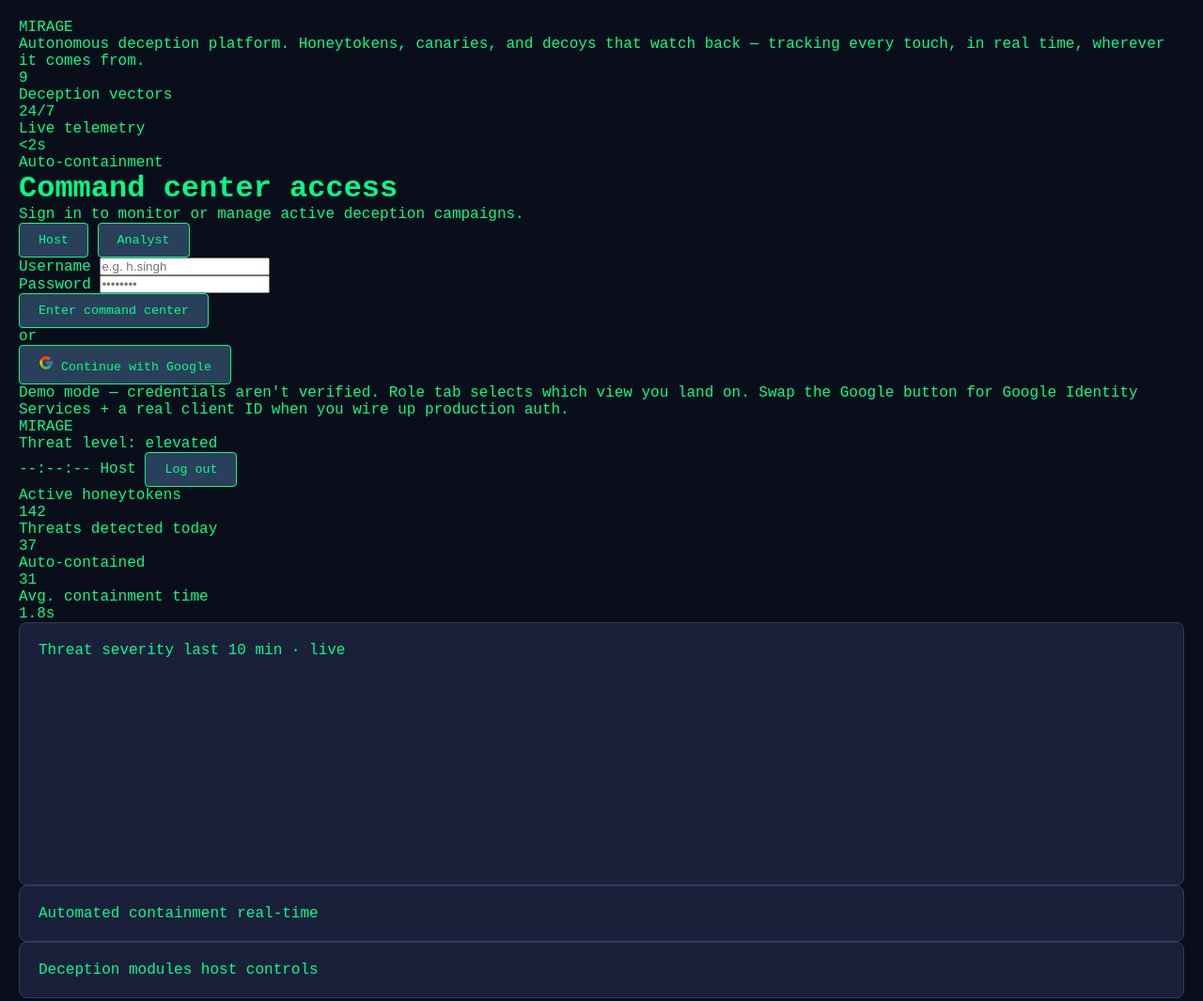
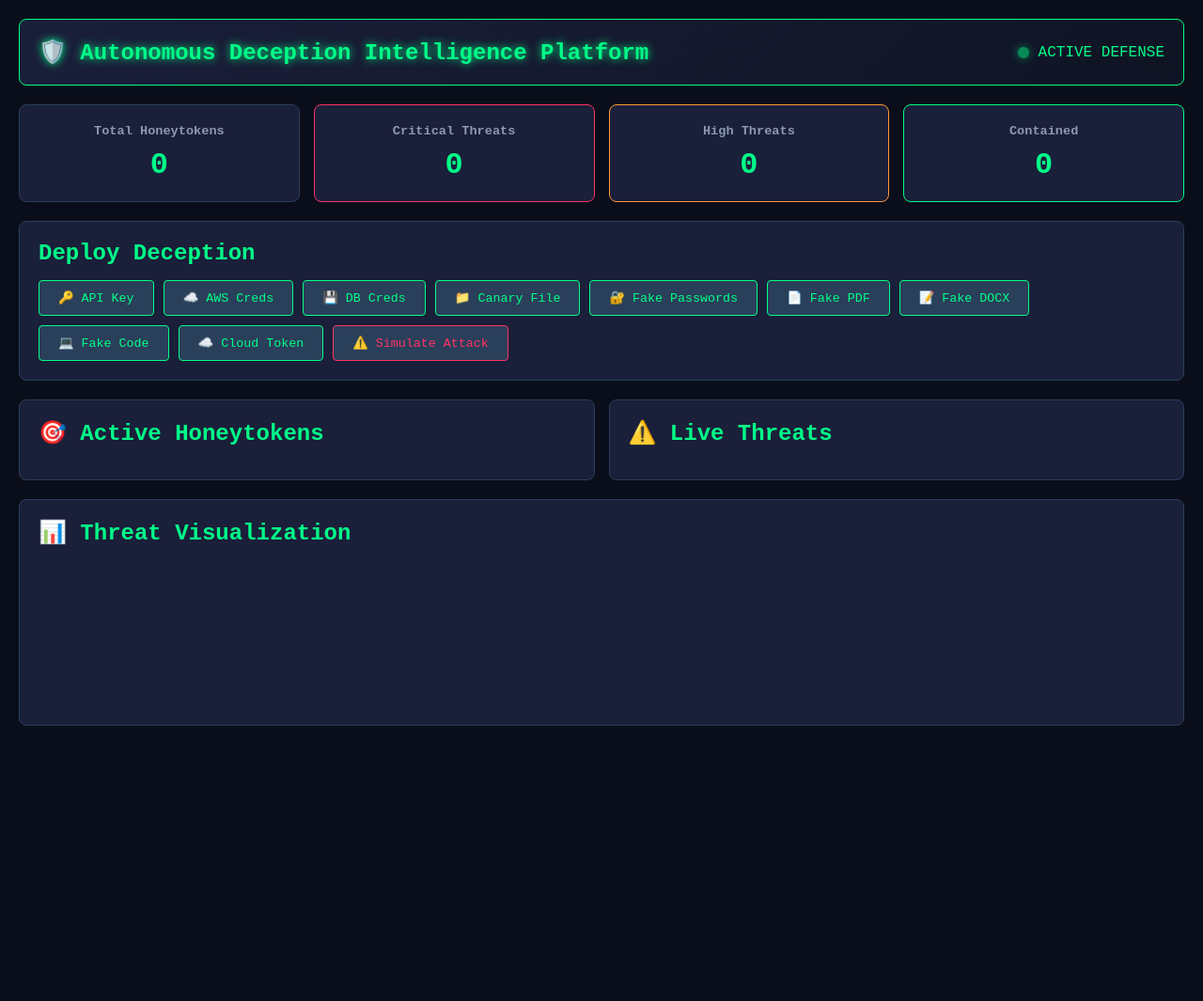
Before and after one commit to Senthamil735826/GenZCoders-MIRAGE-Autonomous-Deception-Platform, a plain HTML site: page frontend/index.html in a window 1280 px wide. Shown: the top 1065 px of the page at 94% size. After the commit the page ends 800 px from the top, so only its background shows below. Drawn offline with nearby package versions, Linux system fonts and the light colour scheme.

Commit message:
Update index.html

```diff
--- a/frontend/index.html
+++ b/frontend/index.html
@@ -2,113 +2,73 @@
 <html lang="en">
 <head>
     <meta charset="UTF-8">
-<meta name="viewport" content="width=device-width, initial-scale=1.0">
-<title>MIRAGE — Autonomous Deception Platform</title>
-<link rel="preconnect" href="https://fonts.googleapis.com">
-<link rel="preconnect" href="https://fonts.gstatic.com" crossorigin>
-<link href="https://fonts.googleapis.com/css2?family=IBM+Plex+Mono:wght@400;500;600&family=Inter:wght@400;500;600;700&display=swap" rel="stylesheet">
+    <title>Deception Intelligence Platform</title>
     <link rel="stylesheet" href="style.css">
+    <script src="https://cdnjs.cloudflare.com/ajax/libs/socket.io/4.0.1/socket.io.js"></script>
+    <script src="https://cdn.jsdelivr.net/npm/chart.js"></script>
 </head>
 <body>
+    <div class="container">
+        <header>
+            <h1>🛡️ Autonomous Deception Intelligence Platform</h1>
+            <div class="status-indicator">
+                <span class="dot"></span> ACTIVE DEFENSE
+            </div>
+        </header>
 
-<!-- ============ LOGIN SCREEN ============ -->
-<div id="login-screen">
-  <div class="login-visual">
-    <div id="world-map" class="world-map"></div>
-    <div class="visual-overlay">
-      <div class="wordmark">MIRA<span>GE</span></div>
-      <p class="tagline">Autonomous deception platform. Honeytokens, canaries, and decoys that watch back — tracking every touch, in real time, wherever it comes from.</p>
-      <div class="visual-stats">
-        <div><p class="mono">9</p><p>Deception vectors</p></div>
-        <div><p class="mono">24/7</p><p>Live telemetry</p></div>
-        <div><p class="mono">&lt;2s</p><p>Auto-containment</p></div>
+        <div class="stats-grid">
+            <div class="stat-card">
+                <h3>Total Honeytokens</h3>
+                <p id="total-tokens">0</p>
             </div>
+            <div class="stat-card critical">
+                <h3>Critical Threats</h3>
+                <p id="critical-threats">0</p>
+            </div>
+            <div class="stat-card high">
+                <h3>High Threats</h3>
+                <p id="high-threats">0</p>
+            </div>
+            <div class="stat-card contained">
+                <h3>Contained</h3>
+                <p id="contained">0</p>
             </div>
         </div>
 
-  <div class="login-panel">
-    <div class="login-card">
-      <h1>Command center access</h1>
-      <p class="sub">Sign in to monitor or manage active deception campaigns.</p>
-
-      <div class="role-tabs">
-        <button class="role-tab active" id="tab-host" onclick="selectRole('host')">Host</button>
-        <button class="role-tab" id="tab-analyst" onclick="selectRole('analyst')">Analyst</button>
-      </div>
-
-      <form id="login-form" onsubmit="event.preventDefault(); enterDashboard();">
-        <div class="field">
-          <label for="login-user">Username</label>
-          <input id="login-user" type="text" placeholder="e.g. h.singh" autocomplete="username">
-        </div>
-        <div class="field">
-          <label for="login-pass">Password</label>
-          <input id="login-pass" type="password" placeholder="••••••••" autocomplete="current-password">
-        </div>
-        <button type="submit" class="btn btn-primary">Enter command center</button>
-      </form>
-
-      <div class="divider">or</div>
-      <button class="btn btn-google" onclick="enterDashboard()">
-        <svg width="16" height="16" viewBox="0 0 48 48"><path fill="#FFC107" d="M43.6 20.5H42V20H24v8h11.3C33.7 32.7 29.3 36 24 36c-6.6 0-12-5.4-12-12s5.4-12 12-12c3.1 0 5.9 1.2 8 3.1l5.7-5.7C34.5 6.1 29.5 4 24 4 12.9 4 4 12.9 4 24s8.9 20 20 20 20-8.9 20-20c0-1.3-.1-2.7-.4-3.5z"/><path fill="#FF3D00" d="M6.3 14.7l6.6 4.8C14.6 15.9 18.9 13 24 13c3.1 0 5.9 1.2 8 3.1l5.7-5.7C34.5 6.1 29.5 4 24 4 16.3 4 9.7 8.3 6.3 14.7z"/><path fill="#4CAF50" d="M24 44c5.3 0 10.1-2 13.7-5.3l-6.3-5.3C29.4 35.2 26.8 36 24 36c-5.3 0-9.7-3.3-11.3-8l-6.6 5.1C9.6 39.6 16.3 44 24 44z"/><path fill="#1976D2" d="M43.6 20.5H42V20H24v8h11.3c-.8 2.3-2.3 4.3-4.2 5.7l6.3 5.3C39.9 37.3 44 31.6 44 24c0-1.3-.1-2.7-.4-3.5z"/></svg>
-        Continue with Google
-      </button>
-
-      <p class="login-note">Demo mode — credentials aren't verified. Role tab selects which view you land on. Swap the Google button for Google Identity Services + a real client ID when you wire up production auth.</p>
-    </div>
+        <div class="actions-panel">
+            <h2>Deploy Deception</h2>
+            <div class="action-buttons">
+                <button onclick="generateToken('api_key')">🔑 API Key</button>
+                <button onclick="generateToken('aws_credential')">☁️ AWS Creds</button>
+                <button onclick="generateToken('db_credential')">💾 DB Creds</button>
+                <button onclick="deployCanary()">📁 Canary File</button>
+                <button onclick="deployCreds()">🔐 Fake Passwords</button>
+                <button onclick="generateDoc('pdf')">📄 Fake PDF</button>
+                <button onclick="generateDoc('docx')">📝 Fake DOCX</button>
+                <button onclick="deploySourceCode()">💻 Fake Code</button>
+                <button onclick="deployCloud('aws')">☁️ Cloud Token</button>
+                <button onclick="simulateAttack()" class="danger">⚠️ Simulate Attack</button>
             </div>
         </div>
 
-<!-- ============ DASHBOARD ============ -->
-<div id="dashboard" class="hidden">
-  <div class="topbar">
-    <div class="topbar-left">
-      <div class="brand">MIRA<span>GE</span></div>
-      <div class="threat-level"><span class="dot"></span> Threat level: elevated</div>
+        <div class="panels-grid">
+            <div class="panel">
+                <h2>🎯 Active Honeytokens</h2>
+                <div id="tokens-list" class="list"></div>
             </div>
-    <div class="topbar-right">
-      <span class="clock" id="clock">--:--:--</span>
-      <span class="role-badge" id="role-badge">Host</span>
-      <button class="logout-btn" onclick="logout()">Log out</button>
+
+            <div class="panel">
+                <h2>⚠️ Live Threats</h2>
+                <div id="threats-list" class="list"></div>
             </div>
         </div>
 
-  <div class="main">
-    <div class="kpi-row">
-      <div class="kpi-card"><p class="label">Active honeytokens</p><p class="value cyan" id="kpi-tokens">142</p></div>
-      <div class="kpi-card"><p class="label">Threats detected today</p><p class="value amber" id="kpi-threats">37</p></div>
-      <div class="kpi-card"><p class="label">Auto-contained</p><p class="value green" id="kpi-contained">31</p></div>
-      <div class="kpi-card"><p class="label">Avg. containment time</p><p class="value" id="kpi-time">1.8s</p></div>
-    </div>
-
-    <div class="grid-main">
         <div class="panel">
-        <div class="panel-title">Threat severity <span class="sub">last 10 min · live</span></div>
-        <div style="position:relative; width:100%; height:220px;">
-          <canvas id="threatChart" role="img" aria-label="Live line chart of threat severity score over the last 10 minutes">Live threat severity feed.</canvas>
-        </div>
-      </div>
-      <div class="panel">
-        <div class="panel-title">Automated containment <span class="sub">real-time</span></div>
-        <div class="containment-list scroll" id="containment-list"></div>
+            <h2>📊 Threat Visualization</h2>
+            <canvas id="threatChart"></canvas>
         </div>
     </div>
 
-    <div class="panel" style="margin-bottom:1rem;">
-      <div class="panel-title">Deception modules <span class="sub" id="modules-sub">host controls</span></div>
-      <div class="modules-grid" id="modules-grid"></div>
-    </div>
-
-    <div class="panel">
-      <div class="panel-title">Live telemetry feed <span class="sub">auto-refreshing</span></div>
-      <div class="feed-list scroll" id="feed-list"></div>
-    </div>
-  </div>
-</div>
-
-<script src="https://cdnjs.cloudflare.com/ajax/libs/Chart.js/4.4.1/chart.umd.js"></script>
-<script src="https://cdnjs.cloudflare.com/ajax/libs/d3/7.8.5/d3.min.js"></script>
-<script src="https://cdnjs.cloudflare.com/ajax/libs/topojson/3.0.2/topojson.min.js"></script>
-<script src="script.js"></script>
+    <script src="app.js"></script>
 </body>
 </html>
```
Lines whose indentation alone changed are shown as unchanged.
